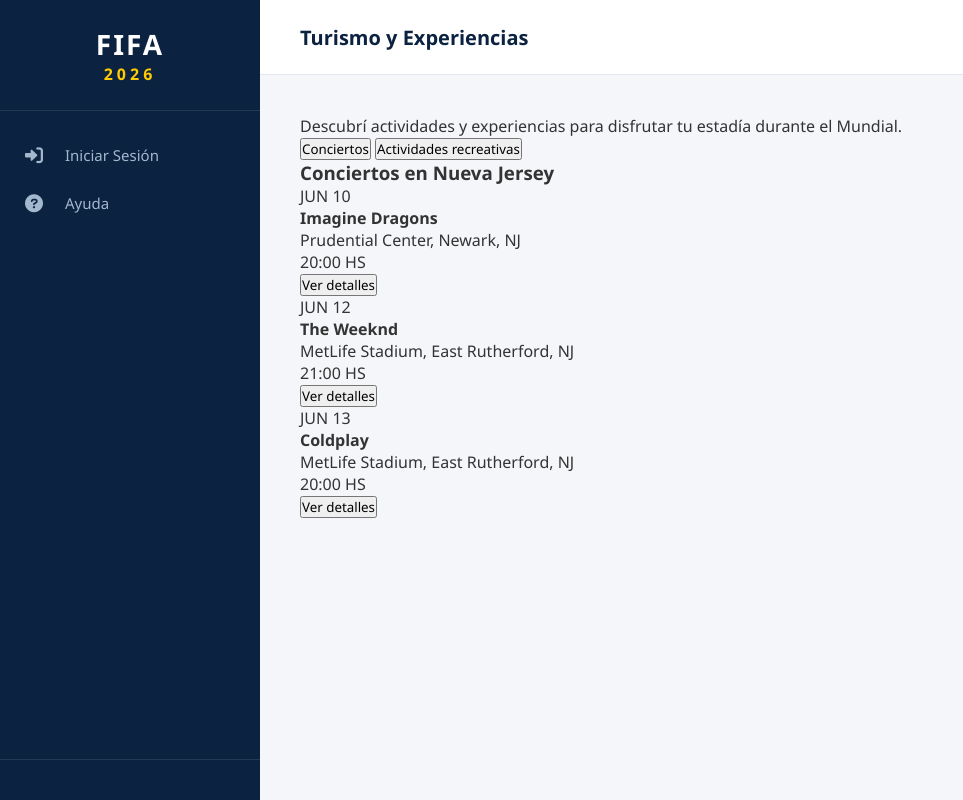
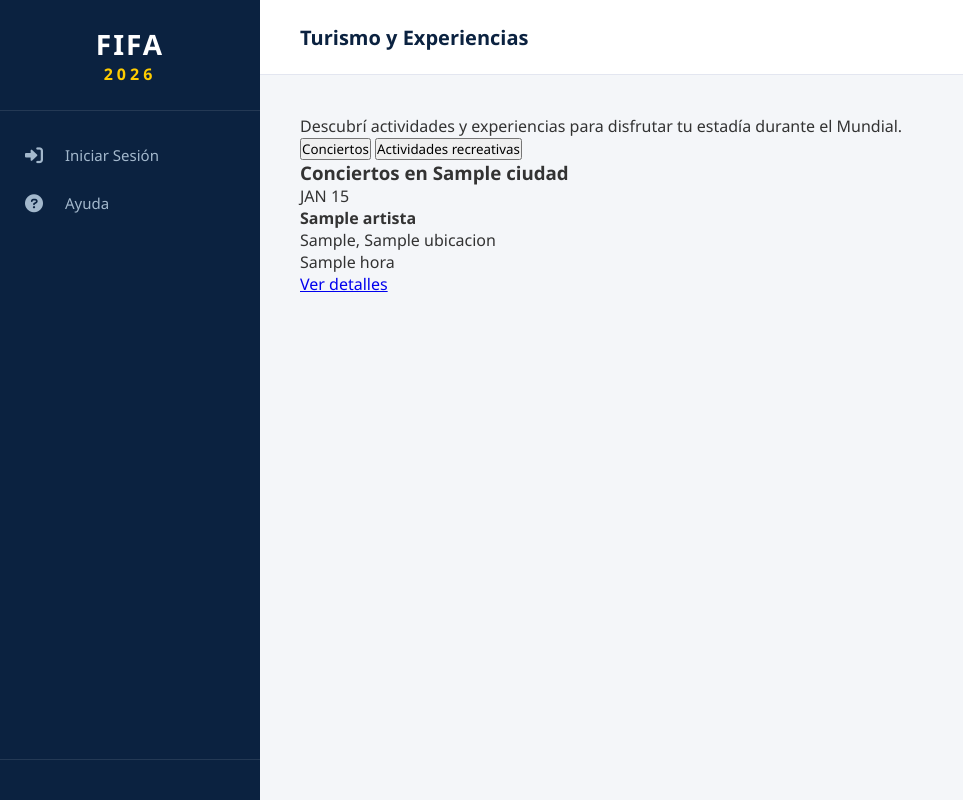
Before and after one commit to ClaudioKody/ParcialProg2, a Flask app: template Entradas_Mundial/templates/turismo/ver_actividades.html in a window 1280 px wide. Shown: the whole page, without its empty margins (0-963 px from the left). Run offline with Flask 3, Linux system fonts and the light colour scheme; the template is opened without the code that fills it: most values are stand-ins (such as "Sample title", 1, 10 or a date in 2020).

Commit message:
Cambios en turismo

```diff
--- a/Entradas_Mundial/controllers/controller_compras.py
+++ b/Entradas_Mundial/controllers/controller_compras.py
@@ -17,7 +17,7 @@ def seleccionar_asientos(id_partido):
         categoria = request.form.get('categoria')
         cantidad = request.form.get('cantidad')
 
-        session['pre_compra'] = {
+        session ['pre_compra'] = {
             'id_partido': id_partido,
             'categoria': categoria,
             'cantidad': cantidad
--- a/Entradas_Mundial/templates/turismo/ver_actividades.html
+++ b/Entradas_Mundial/templates/turismo/ver_actividades.html
@@ -8,71 +8,64 @@
     <p class="tourism-subtitle">Descubrí actividades y experiencias para disfrutar tu estadía durante el Mundial.</p>
 
     <div class="tourism-tabs">
-        <button class="tab-btn active" onclick="cambiarTab('conciertos')">Conciertos</button>
-        <button class="tab-btn" onclick="cambiarTab('recreativas')">Actividades recreativas</button>
+        <!-- FIX: se pasa el evento como parámetro para que funcione el classList.add -->
+        <button class="tab-btn active" onclick="cambiarTab(event, 'conciertos')">Conciertos</button>
+        <button class="tab-btn" onclick="cambiarTab(event, 'recreativas')">Actividades recreativas</button>
     </div>
 
+    <!-- SECCIÓN CONCIERTOS: ahora usa datos reales del modelo -->
     <div id="sector-conciertos" class="tourism-section">
-        <h3>Conciertos en Nueva Jersey</h3>
+        <h3>Conciertos en {{ ciudad }}</h3>
         <div class="cards-grid">
+            {% for c in conciertos %}
             <div class="activity-card">
-                <div class="card-date">JUN 10</div>
-                <h4>Imagine Dragons</h4>
-                <p class="place">Prudential Center, Newark, NJ</p>
-                <p class="time">20:00 HS</p>
-                <button class="btn-details">Ver detalles</button>
+                <div class="card-date">{{ c.fecha.strftime('%b %d').upper() if c.fecha else '' }}</div>
+                <h4>{{ c.artista }}</h4>
+                <p class="place">{{ c.estadio_recital }}, {{ c.ubicacion }}</p>
+                <p class="time">{{ c.hora if c.hora else '' }}</p>
+                <!-- FIX: el botón ahora navega a la ruta de detalle -->
+                <a href="{{ url_for('routes_turismo.detalle_actividad', id=c.id) }}" class="btn-details">Ver detalles</a>
             </div>
-            <div class="activity-card">
-                <div class="card-date">JUN 12</div>
-                <h4>The Weeknd</h4>
-                <p class="place">MetLife Stadium, East Rutherford, NJ</p>
-                <p class="time">21:00 HS</p>
-                <button class="btn-details">Ver detalles</button>
-            </div>
-            <div class="activity-card">
-                <div class="card-date">JUN 13</div>
-                <h4>Coldplay</h4>
-                <p class="place">MetLife Stadium, East Rutherford, NJ</p>
-                <p class="time">20:00 HS</p>
-                <button class="btn-details">Ver detalles</button>
-            </div>
+            {% else %}
+            <p style="color: #888;">No hay conciertos disponibles para esta sede.</p>
+            {% endfor %}
         </div>
     </div>
 
+    <!-- SECCIÓN RECREATIVAS: ahora usa datos reales del modelo -->
     <div id="sector-recreativas" class="tourism-section" style="display: none;">
-        <h3>Actividades recreativas en Nueva Jersey</h3>
+        <h3>Actividades recreativas en {{ ciudad }}</h3>
         <div class="cards-grid">
+            {% for r in recreaciones %}
             <div class="activity-card">
-                <h4>Cine Hoyts Jersey Gardens</h4>
-                <p class="place">Elizabeth, NJ</p>
-                <p class="desc">Disfrutá los últimos estrenos en salas de alta calidad.</p>
-                <button class="btn-details">Ver detalles</button>
+                <h4>{{ r.nombre }}</h4>
+                <p class="place">{{ r.ubicacion }}</p>
+                <p class="desc">{{ r.descripcion }}</p>
+                <!-- FIX: el botón ahora navega a la ruta de detalle -->
+                <a href="{{ url_for('routes_turismo.detalle_actividad', id=r.id) }}" class="btn-details">Ver detalles</a>
             </div>
-            <div class="activity-card">
-                <h4>Museo de Arte de Newark</h4>
-                <p class="place">Newark, NJ</p>
-                <p class="desc">Arte, cultura e historia en el corazón de la ciudad.</p>
-                <button class="btn-details">Ver detalles</button>
-            </div>
+            {% endfor %}
         </div>
     </div>
 </div>
 
 <script>
-function cambiarTab(tipo) {
-    var btns = document.querySelectorAll('.tab-btn');
-    btns.forEach(b => b.classList.remove('active'));
+// FIX: se recibe 'e' (el evento) para poder agregarle la clase 'active' al botón clickeado
+function cambiarTab(e, tipo) {
+    // Sacar 'active' de todos los botones
+    document.querySelectorAll('.tab-btn').forEach(b => b.classList.remove('active'));
 
+    // Ocultar todas las secciones
     document.getElementById('sector-conciertos').style.display = 'none';
     document.getElementById('sector-recreativas').style.display = 'none';
 
-    if(tipo === 'conciertos') {
+    // Mostrar la sección correcta y marcar el botón como activo
+    if (tipo === 'conciertos') {
         document.getElementById('sector-conciertos').style.display = 'block';
-        event.currentTarget.classList.add('active');
     } else {
         document.getElementById('sector-recreativas').style.display = 'block';
-        event.currentTarget.classList.add('active');
     }
+    e.currentTarget.classList.add('active');
 }
 </script>
 {% endblock %}
```
Also changed, not shown: Entradas_Mundial/controllers/controller_turismo.py (+12 -5 lines), Entradas_Mundial/routes/ver_turismo.py (+7 -1 lines).
